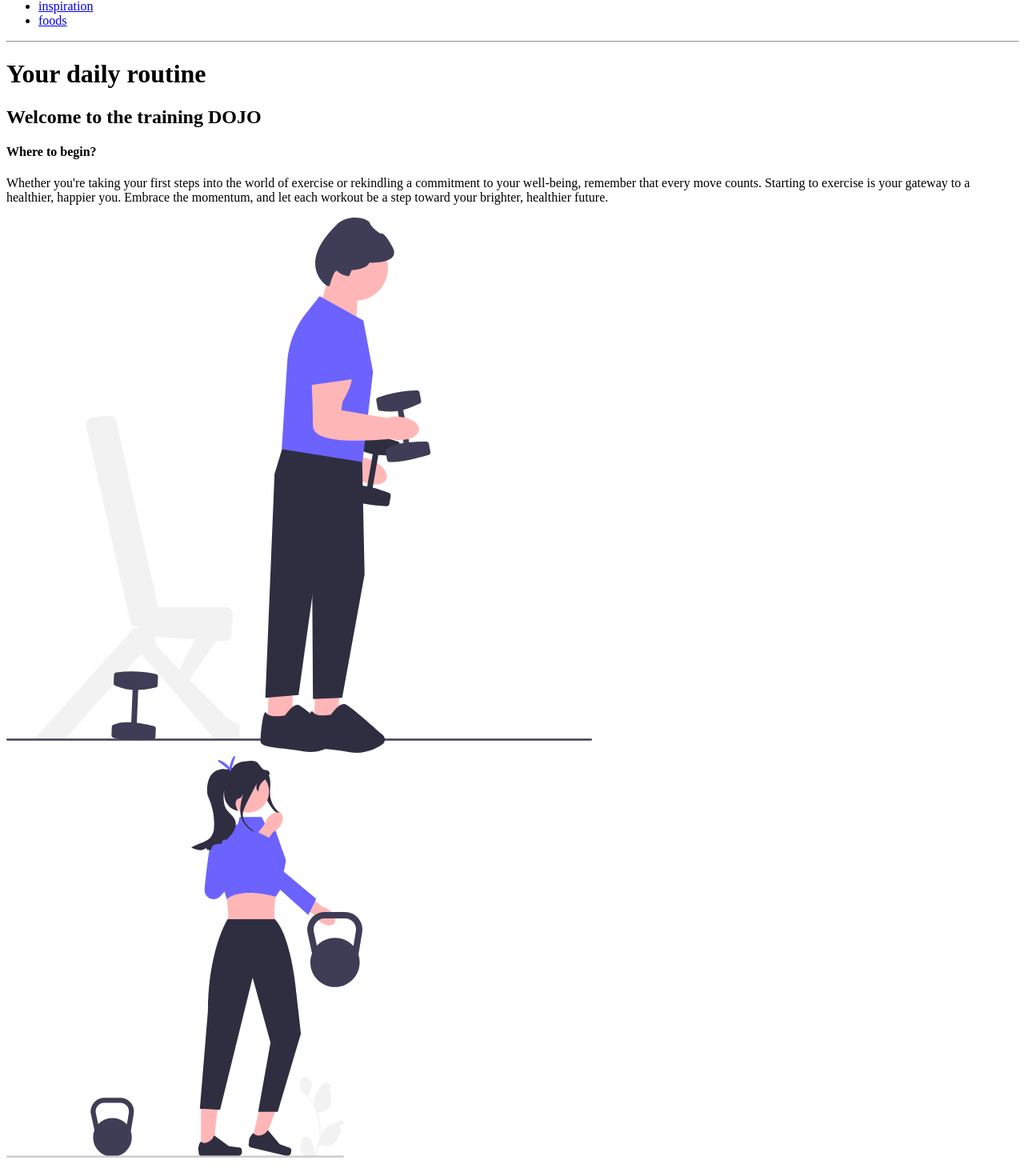
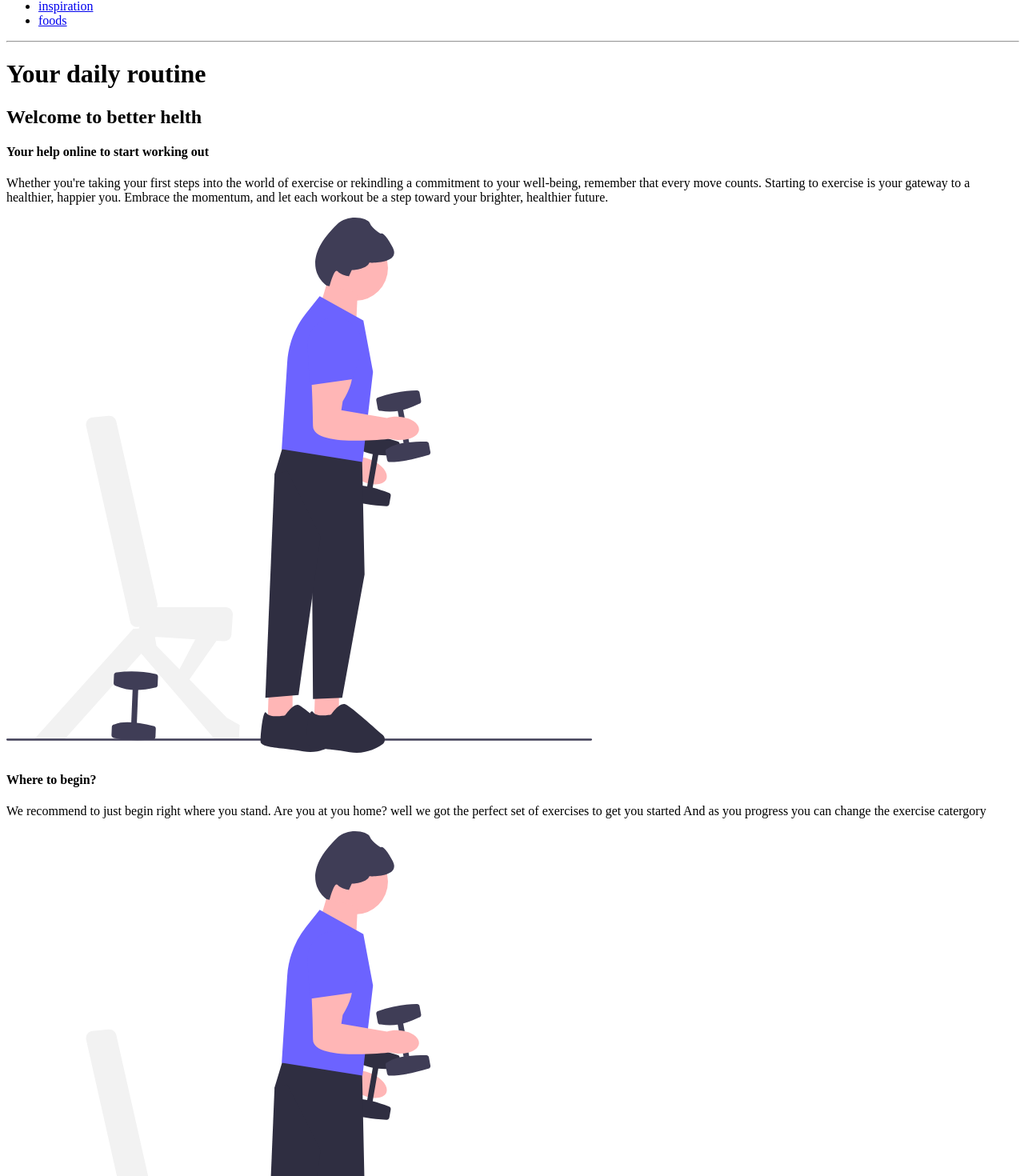
Before and after one commit to robonexx/hypeintohealth, a React (Vite) app: page / in a window 1280 px wide. Shown: the part 79-1549 px from the top of the page at 80% size. Built offline with nearby package versions, Linux system fonts and the light colour scheme; the HTML template or start-up script is replaced by a standard one.

Commit message:
changes to text

```diff
--- a/src/components/exercisebanner/ExerciseBanner.tsx
+++ b/src/components/exercisebanner/ExerciseBanner.tsx
@@ -6,12 +6,12 @@ const ExerciseBanner: React.FC = () => {
   return (
     <section className='container mx-auto px-6 p-10 lg:px-40'>
       <h2 className='text-4xl font-bold text-center text-gray-800 mb-40'>
-       Welcome to the training DOJO
+        Welcome to better helth
       </h2>
       <div className='flex items-center justify-between flex-wrap mb-40'>
         <div className='w-full md:w-1/2'>
           <h4 className='text-3xl text-gray-800 font-bold mb-3'>
-            Where to begin?
+            Your help online to start working out
           </h4>
           <p className='text-gray-600 mb-8'>
             Whether you're taking your first steps into the world of exercise or
@@ -19,6 +19,21 @@ const ExerciseBanner: React.FC = () => {
             counts. Starting to exercise is your gateway to a healthier, happier
             you. Embrace the momentum, and let each workout be a step toward
             your brighter, healthier future.
+          </p>
+        </div>
+        <div className='w-full md:w-2/6 p-8 md:p-4'>
+          <img src={IMG} alt='Monitoring' />
+        </div>
+      </div>
+      <div className='flex items-center justify-between flex-wrap mb-40'>
+        <div className='w-full md:w-1/2'>
+          <h4 className='text-3xl text-gray-800 font-bold mb-3'>
+            Where to begin?
+          </h4>
+          <p className='text-gray-600 mb-8'>
+            We recommend to just begin right where you stand. Are you at you
+            home? well we got the perfect set of exercises to get you started
+            And as you progress you can change the exercise catergory
           </p>
         </div>
         <div className='w-full md:w-2/6 p-8 md:p-4'>
```
